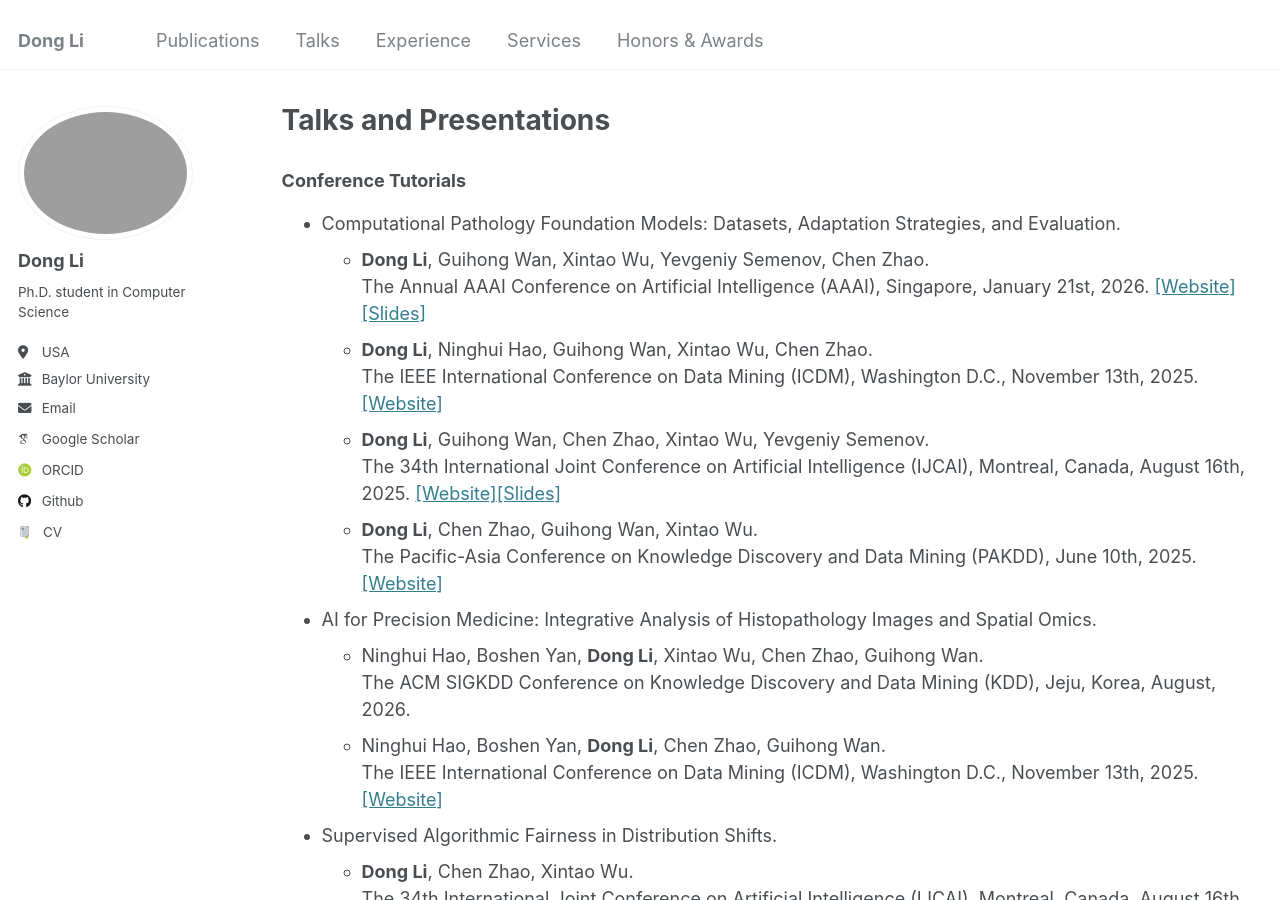
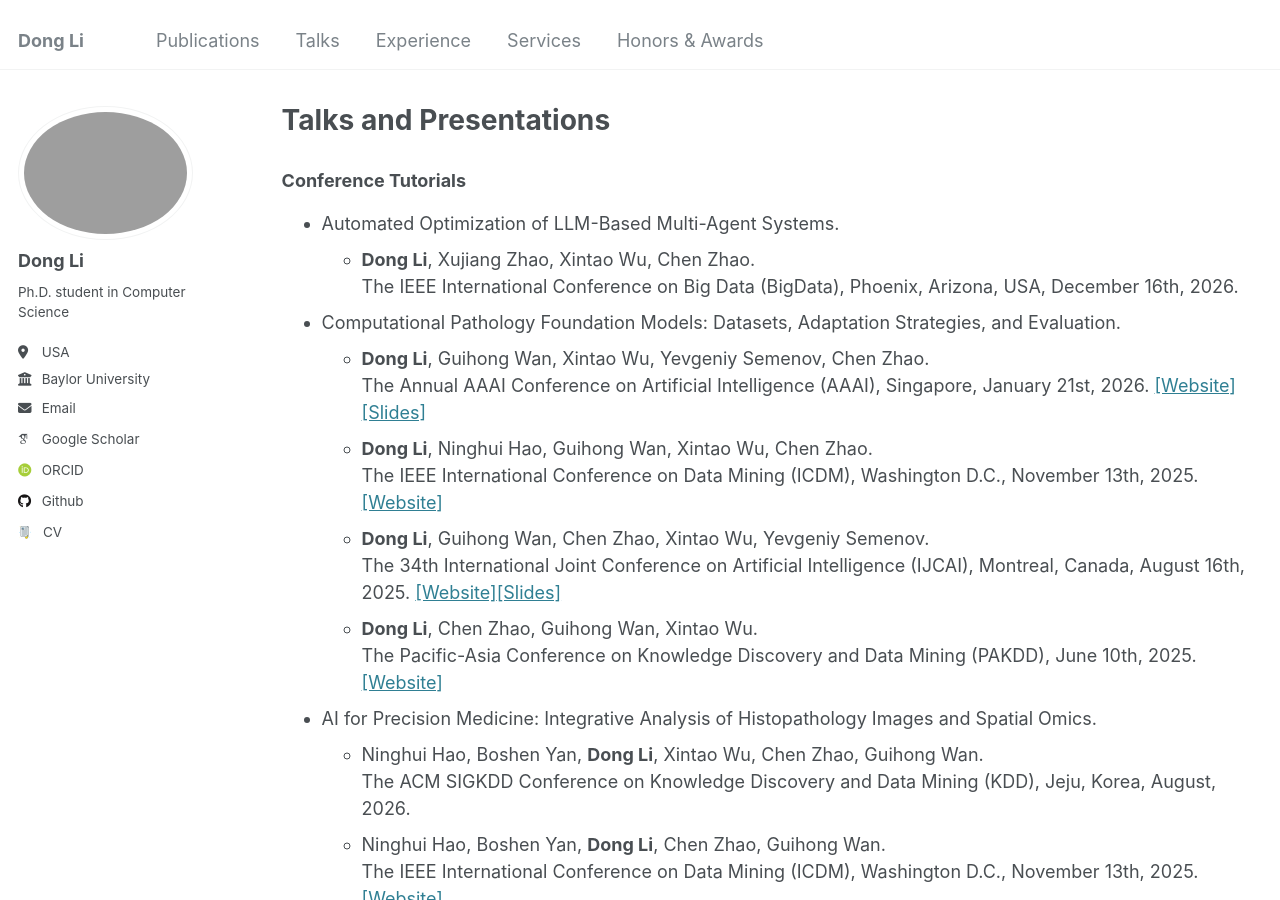
Before and after one commit to TurkeyWatanabe/dongli, a Jekyll site: the page built from _pages/talks.html, in a window 1280 px wide and 900 px high. Built offline with Jekyll 4.4.1, drawn with Linux system fonts in a browser that asks for light colours; some web fonts are replaced.

Commit message:
Update talks.html

```diff
--- a/_pages/talks.html
+++ b/_pages/talks.html
@@ -8,6 +8,11 @@ author_profile: true
 <h3>Conference Tutorials</h3>
 
 <ul>
+  <li>Automated Optimization of LLM-Based Multi-Agent Systems.
+    <ul>
+      <li><strong>Dong Li</strong>, Xujiang Zhao, Xintao Wu, Chen Zhao.<br>The IEEE International Conference on Big Data (BigData), Phoenix, Arizona, USA, December 16th, 2026.</li>
+    </ul>
+  </li>
   <li>Computational Pathology Foundation Models: Datasets, Adaptation Strategies, and Evaluation.
     <ul>
       <li><strong>Dong Li</strong>, Guihong Wan, Xintao Wu, Yevgeniy Semenov, Chen Zhao.<br>The Annual AAAI Conference on Artificial Intelligence (AAAI), Singapore, January 21st, 2026. <a href="https://sites.google.com/view/aaai26tutorial-cpath/home">[Website]</a><a href="https://drive.google.com/file/d/1Wmrzt6a4pEH-dK_DXuVv9rm41RhhUzfm/view">[Slides]</a></li>
```
